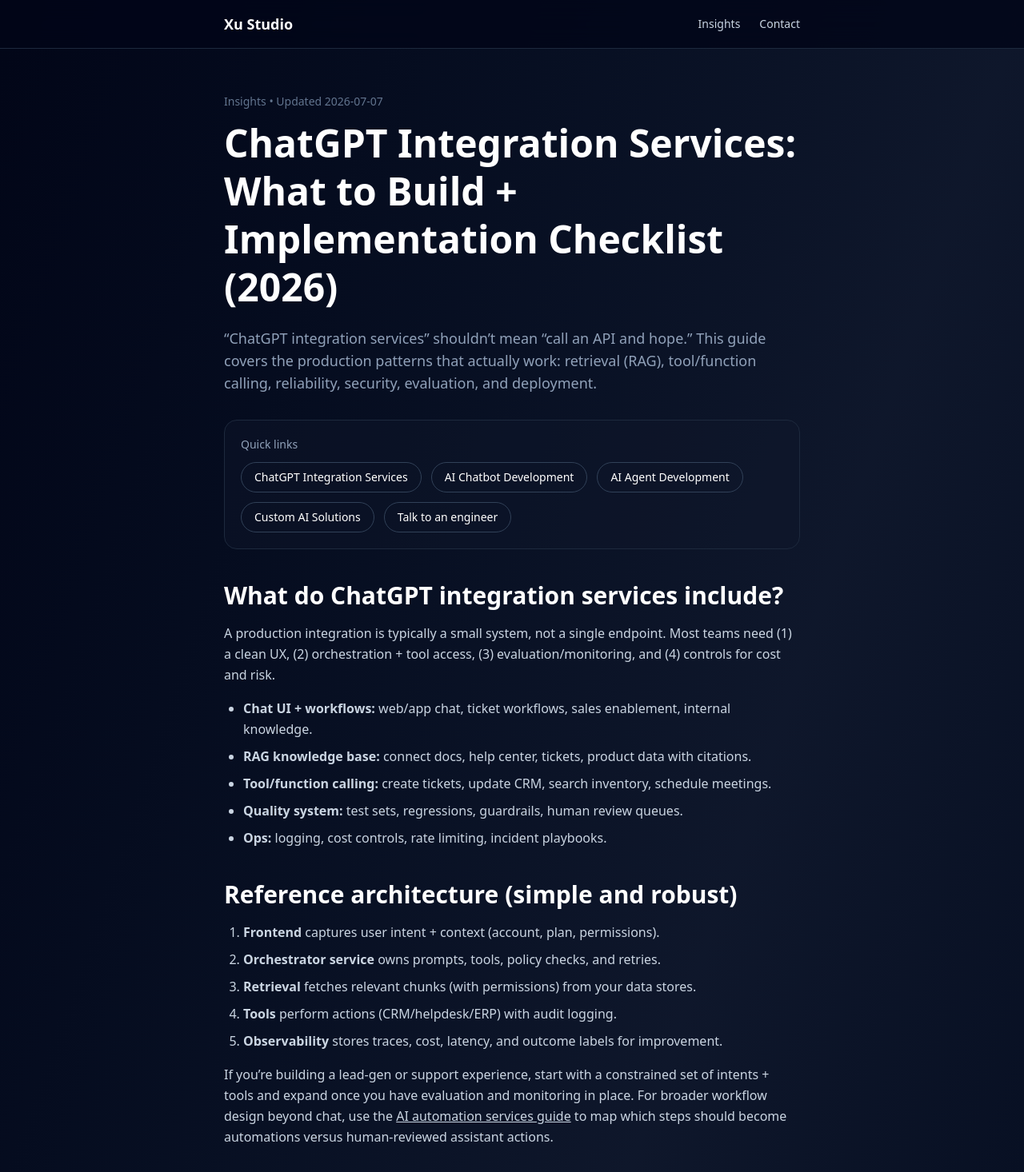
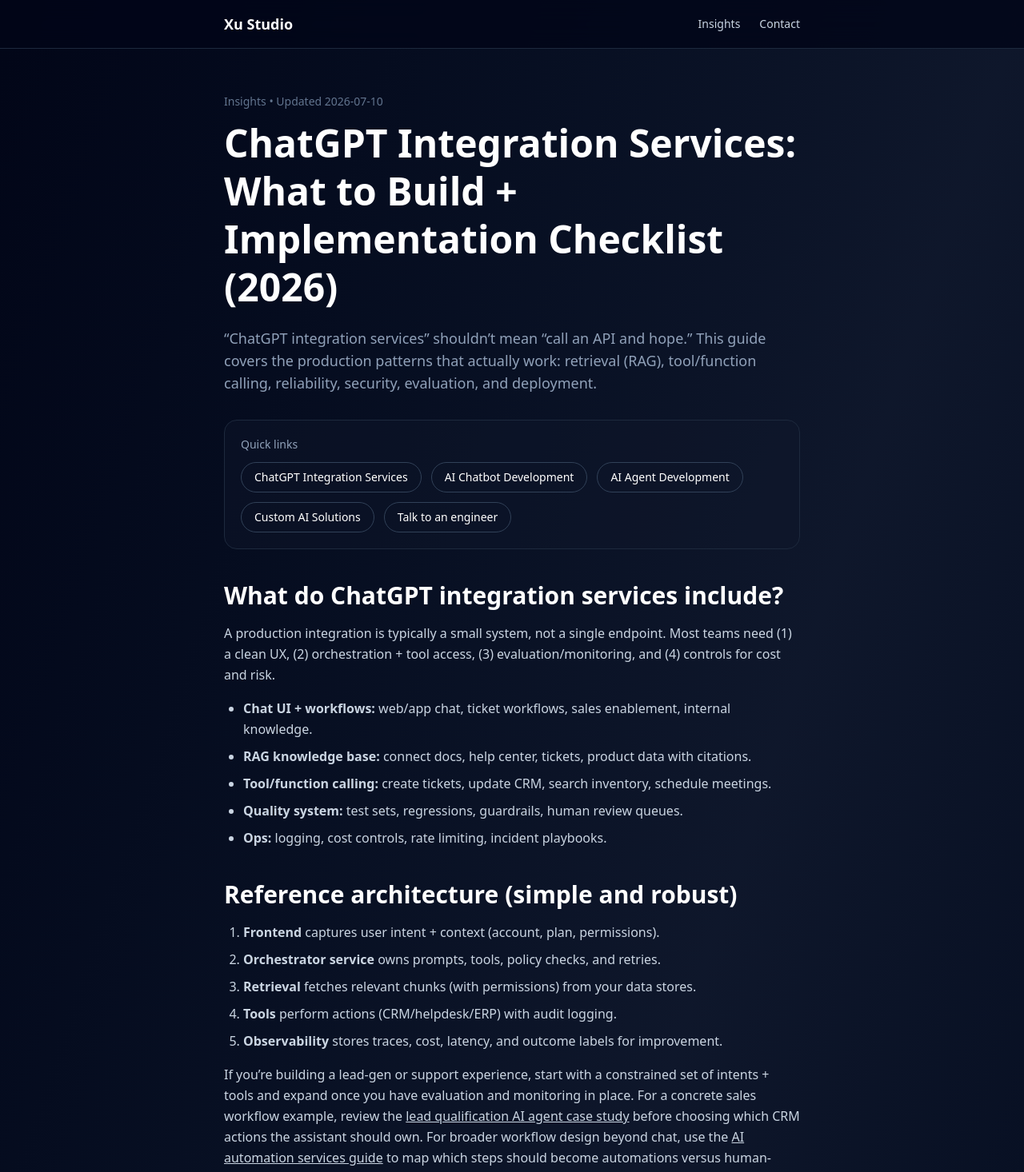
Before and after one commit to ethansure/thexu-studio, a Next.js app: page /insights/chatgpt-integration-services in a window 1280 px wide. Shown: the top 1466 px of the page at 80% size. Built offline with nearby package versions, Linux system fonts and the light colour scheme.

Commit message:
Link ChatGPT guide to lead agent case study

```diff
--- a/src/app/insights/chatgpt-integration-services/page.tsx
+++ b/src/app/insights/chatgpt-integration-services/page.tsx
@@ -54,7 +54,7 @@
         description:
           'A practical guide to ChatGPT integration services: architecture, RAG, tool/function calling, security, evaluation, and go-live checklist for production deployments.',
         datePublished: '2026-05-12',
-        dateModified: '2026-07-07',
+        dateModified: '2026-07-10',
         inLanguage: 'en-US',
         mainEntityOfPage: {
           '@type': 'WebPage',
@@ -131,7 +131,7 @@
 
       <main className="max-w-3xl mx-auto px-6 py-14">
         <header>
-          <p className="text-sm text-slate-500">Insights • Updated 2026-07-07</p>
+          <p className="text-sm text-slate-500">Insights • Updated 2026-07-10</p>
           <h1 className="mt-3 text-4xl md:text-5xl font-bold leading-tight">
             ChatGPT Integration Services: What to Build + Implementation Checklist (2026)
           </h1>
@@ -213,7 +213,11 @@
           </ol>
           <p className="mt-4">
             If you’re building a lead-gen or support experience, start with a constrained set of intents + tools and
-            expand once you have evaluation and monitoring in place. For broader workflow design beyond chat, use the{' '}
+            expand once you have evaluation and monitoring in place. For a concrete sales workflow example, review the{' '}
+            <Link className="underline hover:text-white" href="/case-studies/lead-qualification-ai-agent">
+              lead qualification AI agent case study
+            </Link>{' '}
+            before choosing which CRM actions the assistant should own. For broader workflow design beyond chat, use the{' '}
             <Link className="underline hover:text-white" href="/insights/ai-automation-services">
               AI automation services guide
             </Link>{' '}
```
